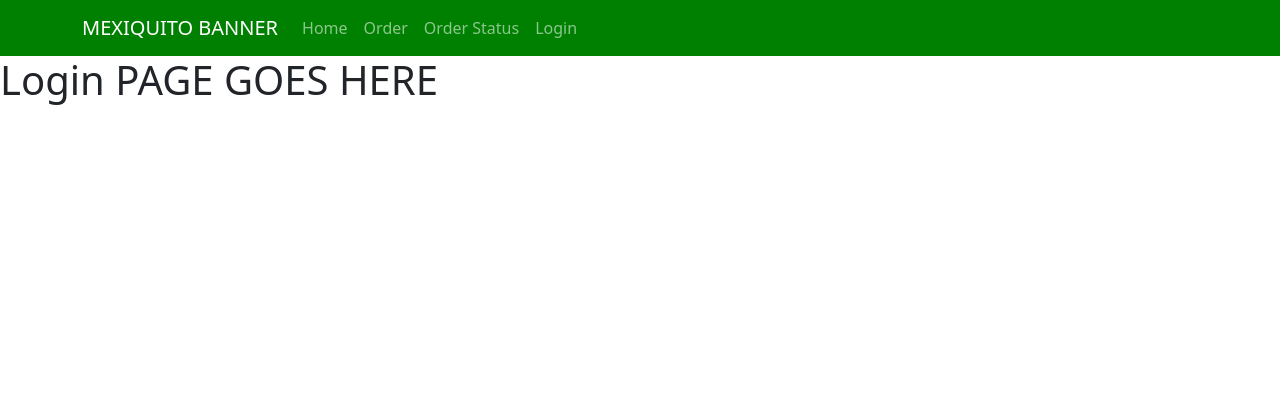
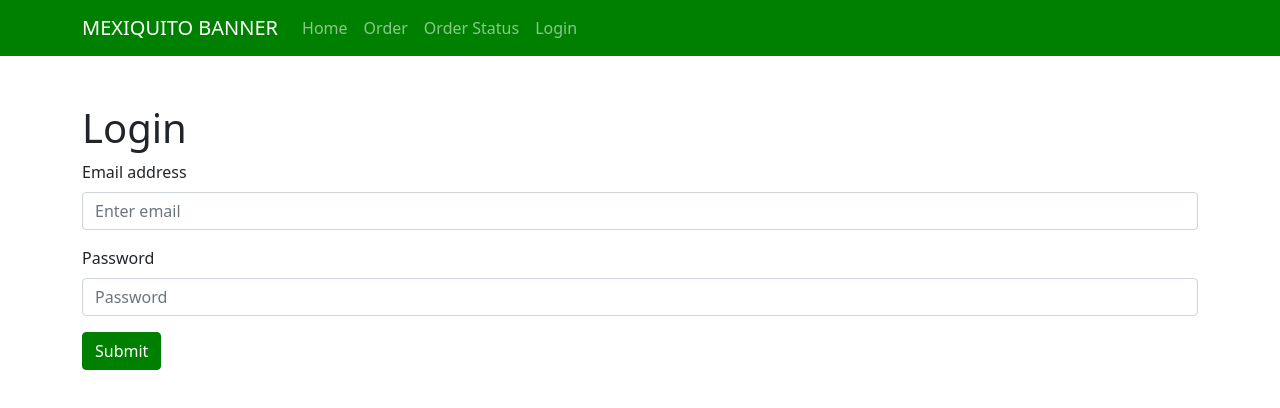
Before and after one commit to korayleigh/t3a2-b-frontend, a React (Create React App) app: page /login in a window 1280 px wide. Shown: the top 408 px of the page. Built offline with nearby package versions, Linux system fonts and the light colour scheme.

Commit message:
feature: display login form

```diff
--- a/src/Login.jsx
+++ b/src/Login.jsx
@@ -1,6 +1,18 @@
+import LoginForm from "./components/LoginForm";
+import {Container} from 'react-bootstrap'
+
+
 const Login = () => {
     return (
-        <h1>Login PAGE GOES HERE</h1>
+        <div>
+
+            <Container className="my-5">
+
+            <h1>Login</h1>
+            <LoginForm />
+            </Container>
+
+        </div>
     );
 }
 
--- /dev/null
+++ b/src/components/LoginForm.jsx
@@ -0,0 +1,35 @@
+import {Form, Button} from 'react-bootstrap'
+import {useState} from 'react'
+
+const LoginForm = () => {
+
+  const [ email, setEmail ] = useState("")
+  const [ password, setPassword ] = useState("")
+
+  const handleEmailChange = (event) => {
+    setEmail(event.target.value)
+  }
+
+  const handlePasswordChange = (event) => {
+    setPassword(event.target.value)
+  }
+
+  return (
+    <Form>
+      <Form.Group className="mb-3" controlId="formBasicEmail">
+          <Form.Label>Email address</Form.Label>
+          <Form.Control type="email" placeholder="Enter email" name="email" onChange={handleEmailChange} value={email} />
+      </Form.Group>
+
+      <Form.Group className="mb-3" controlId="formBasicPassword">
+          <Form.Label>Password</Form.Label>
+          <Form.Control type="password" placeholder="Password" name="password" onChange={handlePasswordChange}  value={password} />
+      </Form.Group>
+      <Button variant="primary" type="submit">
+          Submit
+      </Button>
+    </Form>
+  )
+}
+
+export default LoginForm
```
Also changed, not shown: 1 other file (tests, documents, lock files or other folders).
